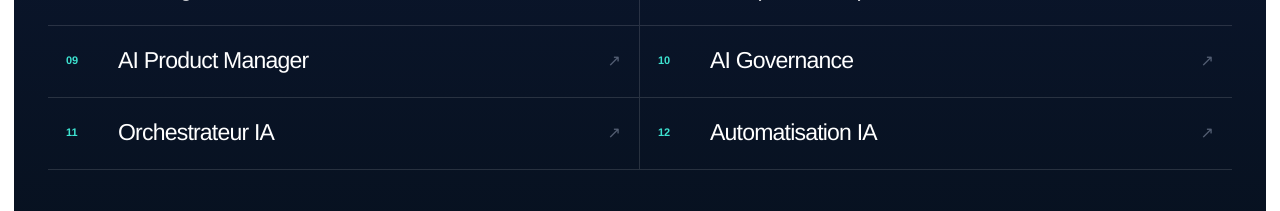
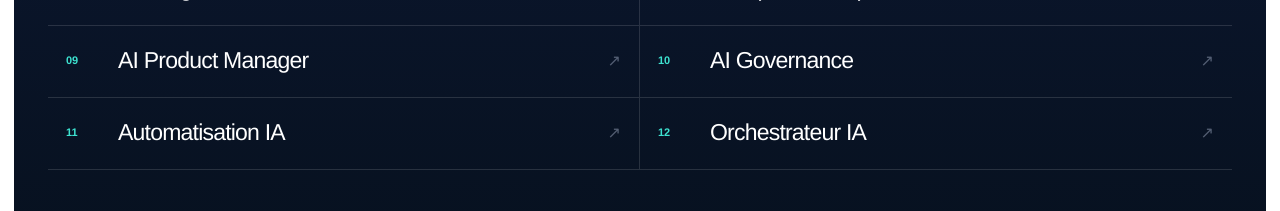
Before and after one commit to aristote-app/Autonomia-MCP, a Next.js app in the folder site/: page / in a window 1280 px wide. Shown: the part 3680-3891 px from the top of the page. Built offline with nearby package versions, Linux system fonts and the light colour scheme; no server answers.

Commit message:
fix(home): position Orchestrateur IA below AI Governance in second column

```diff
--- a/site/app/page.js
+++ b/site/app/page.js
@@ -14,8 +14,8 @@ const expertRoles = [
   { label: "MLOps / LLMOps", slug: "mlops-llmops-engineer" },
   { label: "AI Product Manager", slug: "ai-product-manager" },
   { label: "AI Governance", slug: "ai-governance" },
-  { label: "Orchestrateur IA", slug: "orchestrateur-ia" },
-  { label: "Automatisation IA", slug: "automation-engineer" }
+  { label: "Automatisation IA", slug: "automation-engineer" },
+  { label: "Orchestrateur IA", slug: "orchestrateur-ia" }
 ];
 
 export default function Home() {
```
